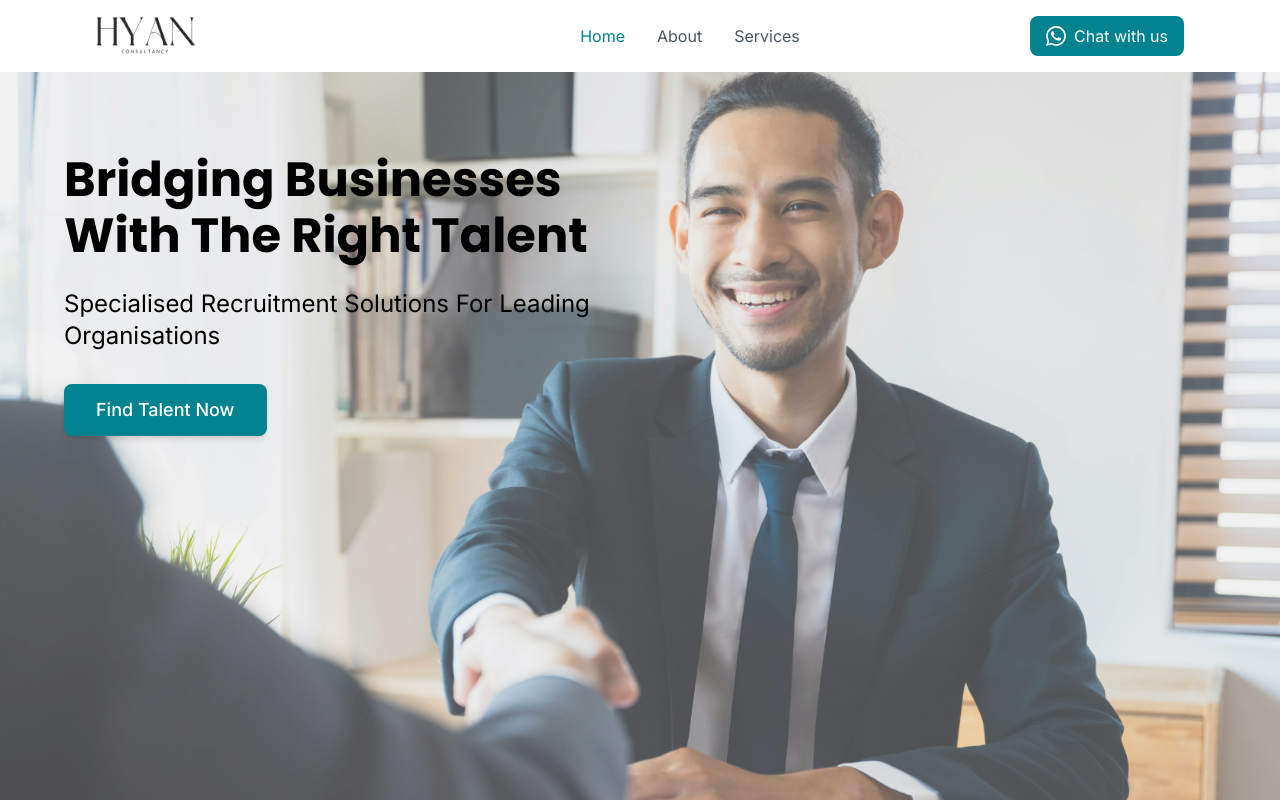
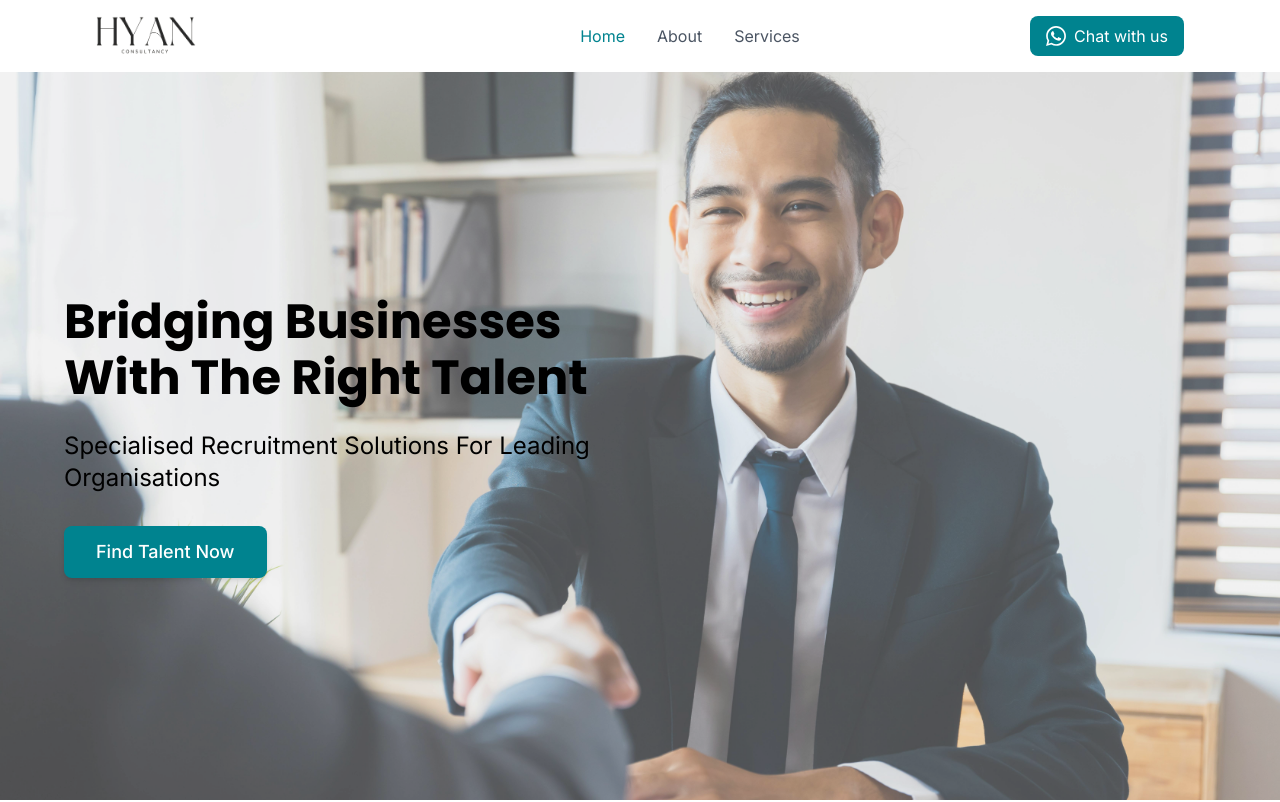
Before and after one commit to faqihisaninja/hyan-consultancy, a Next.js app: page / in a window 1280 px wide. Shown: the top 802 px of the page. Built offline with nearby package versions, Linux system fonts and the light colour scheme.

Commit message:
Fix layout of hero section

```diff
--- a/src/app/page.tsx
+++ b/src/app/page.tsx
@@ -15,7 +15,7 @@ export default function Home() {
     return (
         <main className="min-h-screen bg-white">
             {/* Hero Section */}
-            <section className="h-[calc(100dvh-72px)] py-20 px-4 md:px-8 relative overflow-hidden">
+            <section className="h-[calc(100dvh-72px)] py-20 px-4 md:px-8 relative overflow-hidden flex items-center">
                 {/* Background Graphics */}
                 <div className="absolute inset-0 z-0">
                     <Image
@@ -28,12 +28,12 @@ export default function Home() {
                 </div>
 
                 {/* Content */}
-                <div className="max-w-6xl mx-auto grid md:grid-cols-2 gap-8 items-center relative z-10">
-                    <div className="text-center md:text-left">
+                <div className="max-w-6xl mx-auto w-full relative z-10">
+                    <div className="text-center md:text-left max-w-lg md:max-w-xl">
                         <h1 className="text-4xl md:text-5xl/[3.5rem] font-bold text-black mb-6 font-poppins">
                             Bridging Businesses With The Right Talent
                         </h1>
-                        <p className="text-xl md:text-2xl text-black max-w-2xl mb-8">
+                        <p className="text-xl md:text-2xl text-black mb-8">
                             Specialised Recruitment Solutions For Leading
                             Organisations
                         </p>
```
